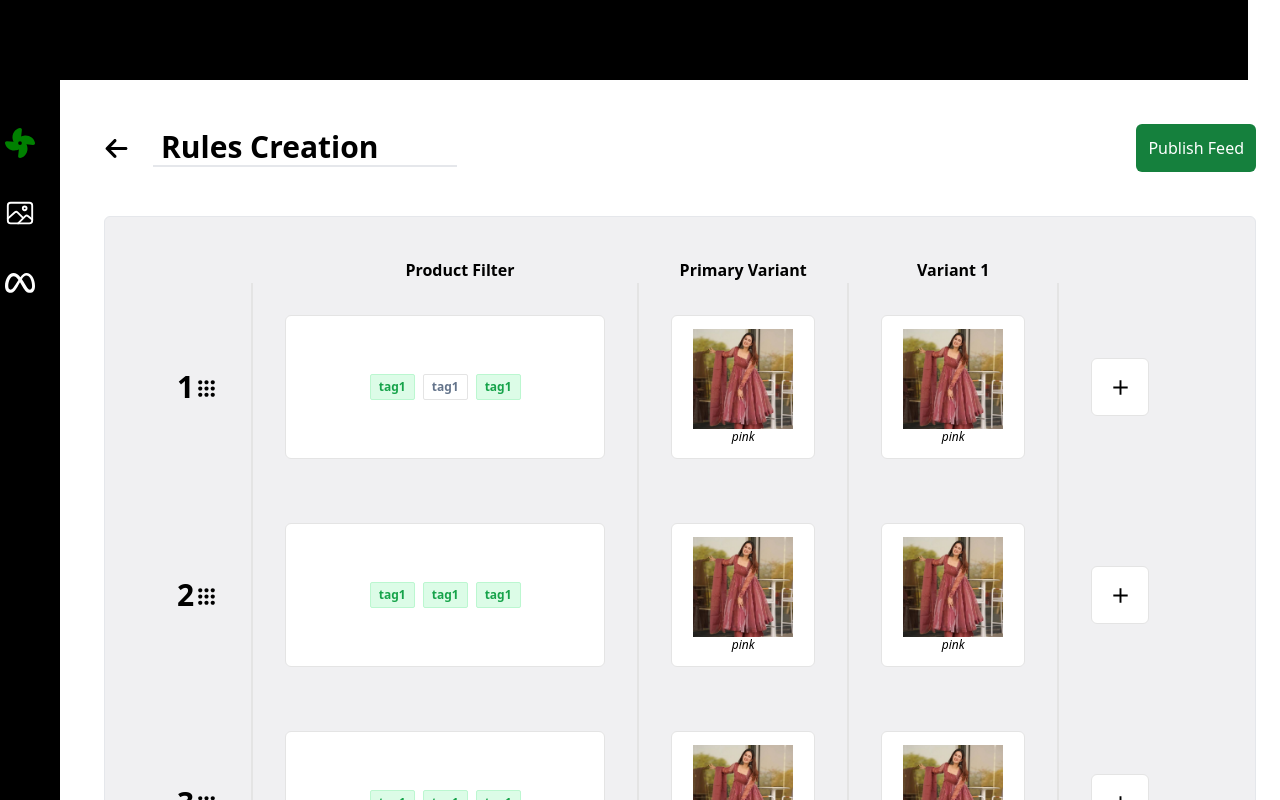
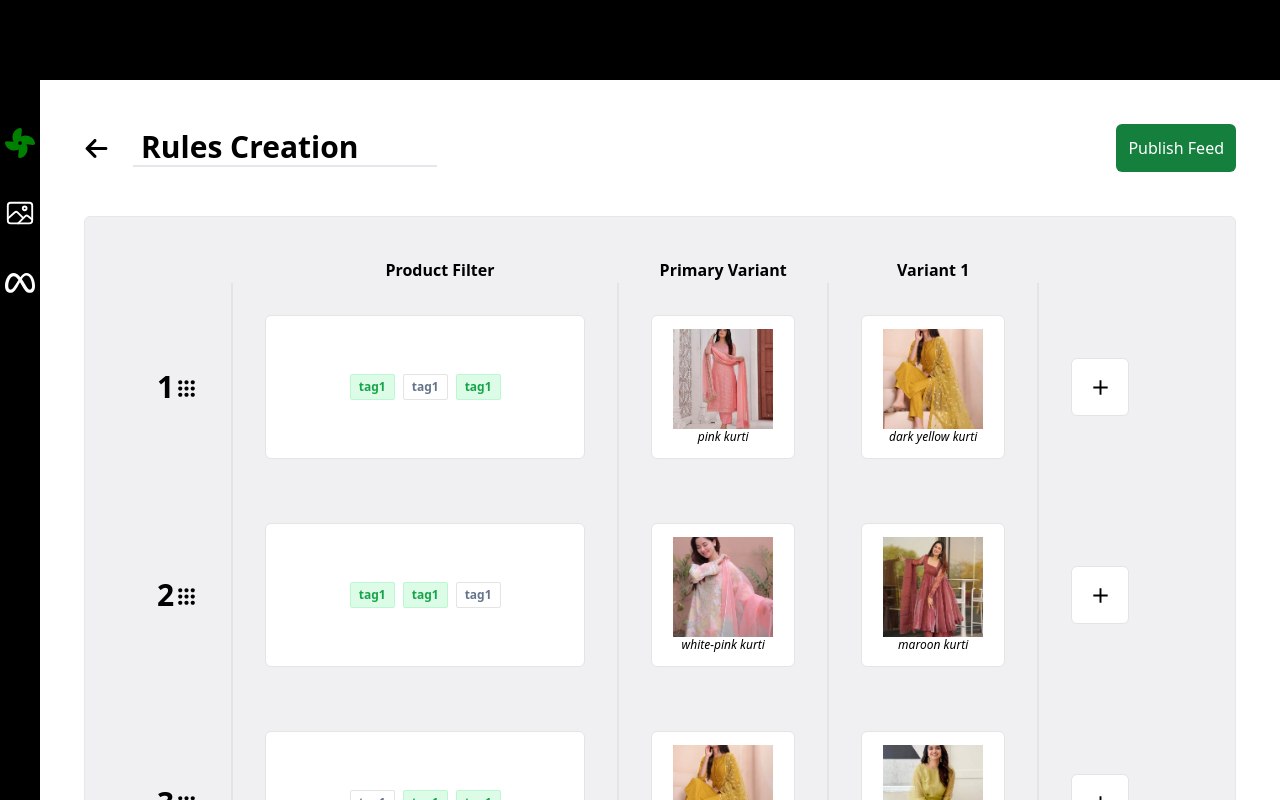
Before and after one commit to saswatimahanta/retainiq-assignment, a Next.js app: page / in a window 1280 px wide. Shown: the top 800 px of the page. Built offline with nearby package versions, Linux system fonts and the light colour scheme.

Commit message:
layout css fixed

```diff
--- a/app/constants.js
+++ b/app/constants.js
@@ -10,6 +10,7 @@ const initialHeaderRows = ["", "Product Filter", "Primary Variant", "Variant 1"]
 const initialRowData = [
   {
     id: 1,
+    //Add more tags here - same for every row
     tags: [
       {
         name: "tag1",
@@ -26,12 +27,12 @@ const initialRowData = [
     ],
     variants: [
       {
-        name: "pink",
-        url: pink,
+        name: "pink kurti",
+        url: image12,
       },
       {
-        name: "pink",
-        url: pink,
+        name: "dark yellow kurti",
+        url: image21,
       },
     ]
   },
@@ -48,17 +49,17 @@ const initialRowData = [
       },
       {
         name: "tag1",
-        status: "active",
+        status: "inactive",
       }
     ],
     variants: [
       {
-        name: "pink",
-        url: pink,
+        name: "white-pink kurti",
+        url: image31,
       },
       {
-        name: "pink",
-        url: pink,
+        name: "maroon kurti",
+        url: image11,
       },
     ]
   },
@@ -67,7 +68,7 @@ const initialRowData = [
     tags: [
       {
         name: "tag1",
-        status: "active",
+        status: "inactive",
       },
       {
         name: "tag1",
@@ -80,12 +81,12 @@ const initialRowData = [
     ],
     variants: [
       {
-        name: "pink",
-        url: pink,
+        name: "dark yellow kurti",
+        url: image21,
       },
       {
-        name: "pink",
-        url: pink,
+        name: "light yellow kurti",
+        url: image22,
       },
     ]
   },
@@ -94,11 +95,11 @@ const initialRowData = [
     tags: [
       {
         name: "tag1",
-        status: "active",
+        status: "inactive",
       },
       {
         name: "tag1",
-        status: "active",
+        status: "inactive",
       },
       {
         name: "tag1",
@@ -107,12 +108,12 @@ const initialRowData = [
     ],
     variants: [
       {
-        name: "pink",
-        url: pink,
+        name: "maroon kurti",
+        url: image11,
       },
       {
-        name: "pink",
-        url: pink,
+        name: "pink kurti",
+        url: image12,
       },
     ]
   },
--- a/app/globals.css
+++ b/app/globals.css
@@ -7,7 +7,7 @@
   display: flex;
   justify-content: center;
   align-items: center;
-  min-height: 100vh;
+  height: min-content;
 }
 
 @layer utilities {
--- a/app/layout.js
+++ b/app/layout.js
@@ -25,11 +25,11 @@ export default function RootLayout({ children }) {
   return (
     <html lang="en">
       <body
-        className={`${geistSans.variable} ${geistMono.variable} antialiased min-h-[100vh]`}
+        className={`${geistSans.variable} ${geistMono.variable} antialiased h-[100%] w-[100%] min-h-[100vh]`}
       >
-        <div className="h-[5rem] w-[99.1vw] bg-black ">
+        <div className="h-[5rem] w-[100%] bg-black ">
         </div>
-        <div className="flex">
+        <div className="flex h-[calc(100%-5rem)] min-h-[calc(100vh-5rem)]">
           <div className="w-[5rem] pt-[3rem] bg-black flex flex-col justify-start items-center gap-10">
             <FaFan size={30} color="green"/>
             <IoImageOutline size={30} color="white"/>
--- a/app/page.js
+++ b/app/page.js
@@ -20,9 +20,17 @@ export default function Home() {
   const initialRowHeaders = JSON.parse(window.localStorage.getItem("data")).rowHeaders;
   const [rows, setRows] = useState(initialRowData || []);
   const [rowHeaders, setRowHeaders] = useState(initialRowHeaders || [])
+
+  //toggles the modal for design insertion
   const [designModal, setDesignModal] = useState(false);
+
+  //holds the row in which insertion is needed
   const [parentIndex, setParentIndex] = useState(null);
+
+  //holds the selected design
   const [design, setDesign] = useState({});
+
+  //holds the cell where insertion is needed
   const [variantIndex, setVariantIndex] = useState(null);
 
   const moveCard = useCallback((dragIndex, hoverIndex) => {
@@ -54,23 +62,9 @@ export default function Home() {
     ...prevRowHeaders,
     `Variant ${prevRowHeaders.length - 2}`,
   ])
-  console.log(rowHeaders);
   }
 
   const handleAddRows = () => {
-    if(rows.length){
-      setRows(prevRows => [
-        ...prevRows,
-        {
-          id: prevRows.length+1,
-          //new product filters can be added here for new rows
-          variants: prevRows[0].variants.map((variant)=>({
-            design: "Add Design",
-          }))
-        }
-
-      ])
-    }else {
     setRows(prevRows => [
       ...prevRows,
       {
@@ -82,7 +76,6 @@ export default function Home() {
       }
 
     ])
-    }
   }
 
   const handleDeleteRows= (index) => {
```
Lines whose indentation alone changed are shown as unchanged.
